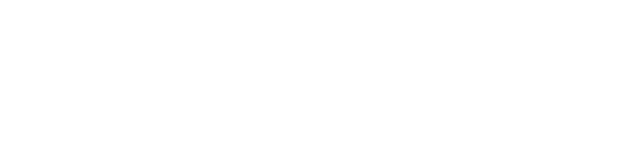
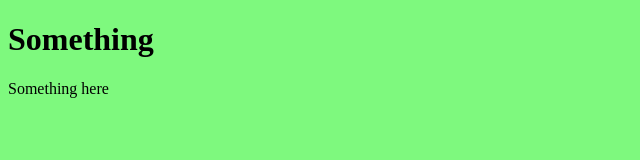
Before and after one commit to ChrisRyanTang/WEEK9, a plain HTML site: page index.html in a window 1280 px wide. Shown: the whole page, without its empty margins (0-640 px from the left). Drawn offline with Linux system fonts and the light colour scheme.

Commit message:
media query background color changes

```diff
--- a/css/stylesheet.css
+++ b/css/stylesheet.css
@@ -0,0 +1,17 @@
+body {
+    background-color: lightblue;
+}
+
+@media screen and  (min-width: 480px) {
+    body {
+        background-color: lightcoral;
+
+
+    }
+}
+
+@media screen and (min-width:800px) {
+    body {
+        background-color: rgb(126, 249, 126);
+    }
+}
--- a/index.html
+++ b/index.html
@@ -3,10 +3,12 @@
 <head>
     <meta charset="UTF-8">
     <meta name="viewport" content="width=device-width, initial-scale=1.0">
-    <link href="stylesheet" rel="stylesheet.css">
+    <link href="css/stylesheet.css" rel="stylesheet">
     <title>WEEK9</title>
 </head>
 <body>
+    <h1>Something</h1>
+    <p>Something here</p>
 
 </body>
 </html>
```
